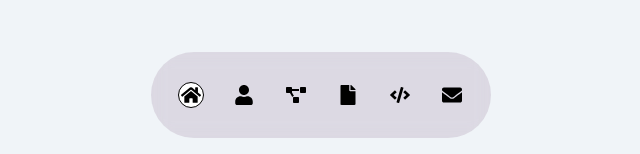
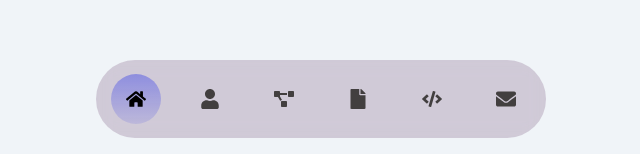
Before and after one commit to David-Chazoule/dc-Portfolio, a React (Vite) app in the folder DC-portfolio/: page / in a window 1280 px wide. Shown: the part 646-800 px from the top of the page, without its empty margins (319-959 px from the left). Built offline with nearby package versions, Linux system fonts and the light colour scheme.

Commit message:
modification design projectCard composant & navbar

```diff
--- a/DC-portfolio/src/components/header/_header.scss
+++ b/DC-portfolio/src/components/header/_header.scss
@@ -34,7 +34,7 @@
   }
 
   &.scrolled {
-    -webkit-box-shadow: -1px 11px 25px -2px rgba(0, 0, 0, 0.51);
-    box-shadow: -1px 11px 25px -2px rgba(0, 0, 0, 0.51);
+    -webkit-box-shadow: 0 2px 4px hsla(0, 0%, 1%, .1);
+    box-shadow: 0 2px 4px hsla(0, 0%, 1%, .1);
   }
 }
--- a/DC-portfolio/src/components/navbar/Navbar.tsx
+++ b/DC-portfolio/src/components/navbar/Navbar.tsx
@@ -60,7 +60,7 @@ function Navbar() {
                 <IconComponent
                   className={`nav-icon  ${
                     theme === "light" ? "iconLight" : "iconDark"
-                  } `}
+                  } ${selectedId === item.id ? "icon-selected" : ""}`}
                 />
               </button>
             </li>
--- a/DC-portfolio/src/components/navbar/_navbar.scss
+++ b/DC-portfolio/src/components/navbar/_navbar.scss
@@ -11,13 +11,13 @@
   .list-nav {
     display: flex;
     border-radius: 4em;
-    width: 340px;
-    padding: 20px;
+    width: 450px;
+    padding: 4px;
     align-items: center;
     justify-content: center;
     transition: background-color 0.4s ease, color 0.4s ease;
     &.light {
-      background-color: rgba(63, 7, 63, 0.108);
+      background-color: rgba(63, 7, 63, 0.177);
       backdrop-filter: blur(10px);
     }
 
@@ -35,29 +35,39 @@
         align-items: center;
         justify-content: center;
         border-radius: 30px;
-        padding: 2px;
+        width: 50px;
+        height: 50px;
         border: none;
-        margin: 0 4px;
+        margin: 0 2px;
         cursor: pointer;
         background-color: transparent;
 
         .nav-icon {
-          color: black;
+
           width: 20px;
           height: auto;
         }
 
         .iconLight {
-          color: black;
+          color: $txtLight;
         }
         .iconDark {
           color: white;
         }
+
+        .icon-selected{
+          color: black;
+        }
       }
 
       .nav-link-selected {
-        border: 1px solid black;
-        background-color: white;
+        border: none;
+         background: linear-gradient(
+    to top,
+    rgba(142, 142, 222, 0.3),
+    rgba(142, 142, 222, 1)
+  );
+
       }
     }
   }
--- a/DC-portfolio/src/components/projectCard/ProjectCard.tsx
+++ b/DC-portfolio/src/components/projectCard/ProjectCard.tsx
@@ -34,7 +34,7 @@ function ProjectCard({ project, onClick }: Props) {
           {language === "fr" ? project.titleFr : project.titleEn}
         </p>
 
-        <p onClick={() => onClick(project)}>
+        <p className="information-design" onClick={() => onClick(project)}>
           {language === "fr" ? "Plus d'informations" : "More information"}
         </p>
       </div>
--- a/DC-portfolio/src/components/projectCard/_projectCard.scss
+++ b/DC-portfolio/src/components/projectCard/_projectCard.scss
@@ -1,41 +1,46 @@
-.card-container{
+@use "../../styles/settings" as *;
+
+.card-container {
   display: flex;
   width: 100%;
   flex-direction: column;
   align-items: center;
   width: 380px;
- background-color: white;
- margin: 10px;
- padding:  10px 0 ;
- border-radius: 20px;
+  background-color: rgb(248, 248, 248);
+  margin: 10px;
+  padding: 10px 0 20px 0;
+  border-radius: 20px;
+  box-shadow: 0 4px 6px rgba(0, 0, 0, 0.05);
 
-  img{
+  img {
     width: 90%;
     height: 180px;
     border-radius: 20px;
-
-
+    border: rgba(142, 142, 222, 0.409) solid 1px;
   }
 
-  .detail-card{
+  .detail-card {
     display: flex;
     width: 90%;
     flex-direction: column;
     align-items: center;
     justify-content: center;
     margin-left: 14px;
-  text-align: start;
-    .title-card{
+    text-align: start;
+    .title-card {
       font-size: 22px;
       font-weight: 700;
       width: 100%;
+      margin-top: 20px;
     }
 
-    p{
+    .information-design {
       font-size: 14px;
       width: 100%;
-      margin: 10px 0 20px 0;
+      margin: 60px 0 0 0;
+      color: $btnLight;
       cursor: pointer;
+      font-weight: 700;
     }
   }
 }
--- a/DC-portfolio/src/styles/index.css
+++ b/DC-portfolio/src/styles/index.css
@@ -157,7 +157,7 @@
   background-color: rgb(52, 51, 51);
 }
 .header-container.scrolled {
-  box-shadow: -1px 11px 25px -2px rgba(0, 0, 0, 0.51);
+  box-shadow: 0 2px 4px hsla(0, 0%, 1%, 0.1);
 }
 
 .introduction-container {
@@ -276,15 +276,17 @@
   flex-direction: column;
   align-items: center;
   width: 380px;
-  background-color: white;
+  background-color: rgb(248, 248, 248);
   margin: 10px;
-  padding: 10px 0;
+  padding: 10px 0 20px 0;
   border-radius: 20px;
+  box-shadow: 0 4px 6px rgba(0, 0, 0, 0.05);
 }
 .card-container img {
   width: 90%;
   height: 180px;
   border-radius: 20px;
+  border: rgba(142, 142, 222, 0.409) solid 1px;
 }
 .card-container .detail-card {
   display: flex;
@@ -299,12 +301,15 @@
   font-size: 22px;
   font-weight: 700;
   width: 100%;
+  margin-top: 20px;
 }
-.card-container .detail-card p {
+.card-container .detail-card .information-design {
   font-size: 14px;
   width: 100%;
-  margin: 10px 0 20px 0;
+  margin: 60px 0 0 0;
+  color: rgb(142, 142, 222);
   cursor: pointer;
+  font-weight: 700;
 }
 
 @keyframes fadeIn {
@@ -624,14 +629,14 @@
 .navbar-container .list-nav {
   display: flex;
   border-radius: 4em;
-  width: 340px;
-  padding: 20px;
+  width: 450px;
+  padding: 4px;
   align-items: center;
   justify-content: center;
   transition: background-color 0.4s ease, color 0.4s ease;
 }
 .navbar-container .list-nav.light {
-  background-color: rgba(63, 7, 63, 0.108);
+  background-color: rgba(63, 7, 63, 0.177);
   -webkit-backdrop-filter: blur(10px);
           backdrop-filter: blur(10px);
 }
@@ -649,24 +654,27 @@
   align-items: center;
   justify-content: center;
   border-radius: 30px;
-  padding: 2px;
+  width: 50px;
+  height: 50px;
   border: none;
-  margin: 0 4px;
+  margin: 0 2px;
   cursor: pointer;
   background-color: transparent;
 }
 .navbar-container .list-nav li .nav-link .nav-icon {
-  color: black;
   width: 20px;
   height: auto;
 }
 .navbar-container .list-nav li .nav-link .iconLight {
-  color: black;
+  color: rgb(66, 63, 63);
 }
 .navbar-container .list-nav li .nav-link .iconDark {
   color: white;
 }
+.navbar-container .list-nav li .nav-link .icon-selected {
+  color: black;
+}
 .navbar-container .list-nav li .nav-link-selected {
-  border: 1px solid black;
-  background-color: white;
+  border: none;
+  background: linear-gradient(to top, rgba(142, 142, 222, 0.3), rgb(142, 142, 222));
 }/*# sourceMappingURL=index.css.map */
```
Also changed, not shown: 1 other file (tests, documents, lock files or other folders).
